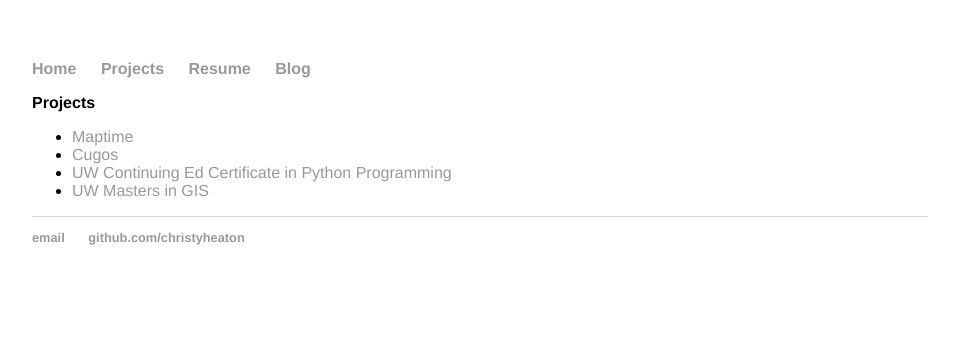
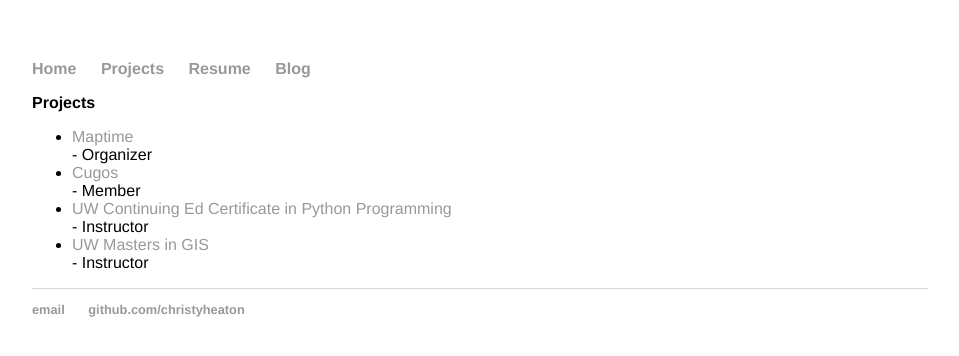
Before and after one commit to christyheaton/christyheaton.github.io, a Jekyll site: the page built from projects/index.html, in a window 1280 px wide. Shown: the top 356 px of the page, without its empty margins (160-1119 px from the left). Built offline with Jekyll 4.4.1, drawn with Linux system fonts in a browser that asks for light colours.

Commit message:
fixed links and added role

```diff
--- a/projects/index.html
+++ b/projects/index.html
@@ -4,8 +4,8 @@ title: Projects
 ---
 <h1>Projects</h1>
 <ul>
-    <li><a href="http://maptimesea.github.io">Maptime</a></li>
-    <li><a href="http://cugos.com">Cugos</a></li>
-    <li><a href="https://www.pce.uw.edu/certificates/python-programming">UW Continuing Ed Certificate in Python Programming</a></li>
-    <li><a href="https://www.gisonline.uw.edu/">UW Masters in GIS</a></li>
+    <li><a href="http://maptimesea.github.io">Maptime</a></li> - Organizer
+    <li><a href="http://cugos.org">Cugos</a></li> - Member
+    <li><a href="https://www.pce.uw.edu/certificates/python-programming">UW Continuing Ed Certificate in Python Programming</a></li> - Instructor
+    <li><a href="https://www.gisonline.uw.edu/">UW Masters in GIS</a></li> - Instructor
 </ul>
```
